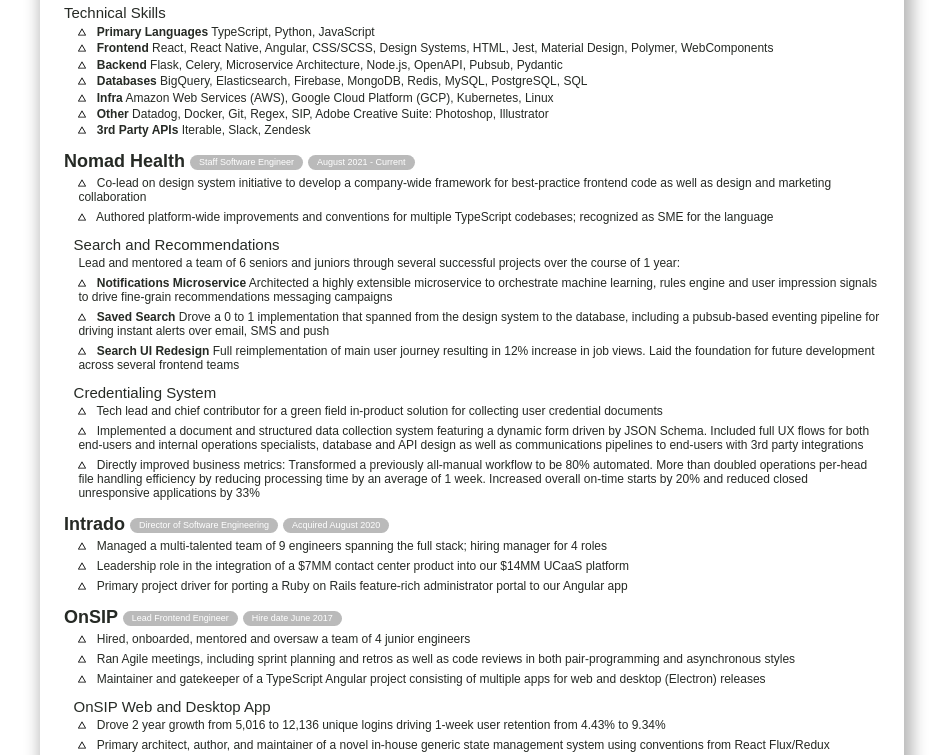
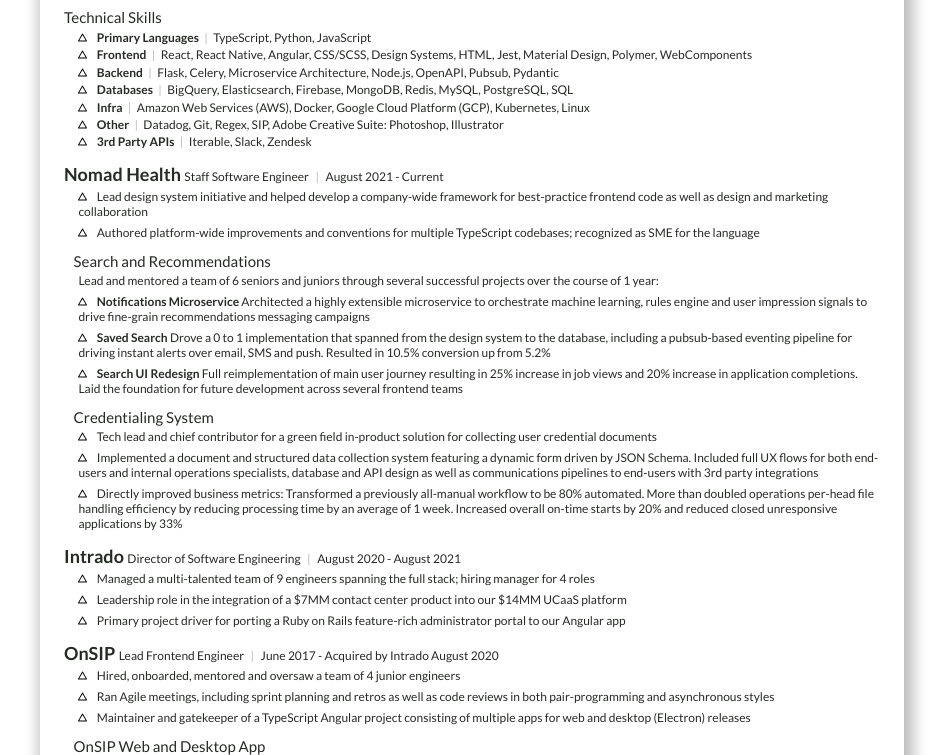
Before and after one commit to JimGreenberg/resume, a plain HTML site: page index.html in a window 1280 px wide. Shown: the part 149-904 px from the top of the page, without its empty margins (168-1119 px from the left). Drawn offline with Linux system fonts and the light colour scheme.

Commit message:
new font, updated timelines, removed chips, minor tweaks

```diff
--- a/index.html
+++ b/index.html
@@ -1,5 +1,11 @@
 <html>
   <head>
+    <link rel="preconnect" href="https://fonts.googleapis.com" />
+    <link rel="preconnect" href="https://fonts.gstatic.com" crossorigin />
+    <link
+      href="https://fonts.googleapis.com/css2?family=Lato:ital,wght@0,100;0,300;0,400;0,700;0,900;1,100;1,300;1,400;1,700;1,900&family=Rubik:ital,wght@0,300..900;1,300..900&display=swap"
+      rel="stylesheet"
+    />
     <style>
       @page {
         size: letter portrait;
@@ -14,7 +20,7 @@
         font-size: 15px;
       }
       body {
-        font-family: "Droid sans", sans-serif;
+        font-family: "Lato", sans-serif;
         margin: 0;
       }
       article {
@@ -61,17 +67,6 @@
         color: #bababa;
         margin: 0 0.25em;
       }
-      .chip {
-        display: inline-block;
-        border-radius: 999px;
-        padding: 0.4em 1em;
-        vertical-align: middle;
-        font-size: 0.5em;
-        font-weight: 300;
-        line-height: 0.9em;
-        background: #bababa;
-        color: white;
-      }
       p,
       small,
       span,
@@ -104,12 +99,6 @@
     <article>
       <h1>Jim Greenberg</h1>
       <small>
-        Carnegie Mellon University
-        <span class="pipe">|</span>
-        Class of 2015
-      </small>
-      <br />
-      <small>
         <a href="mailto:greenjberg@gmail.com">greenjberg@gmail.com</a>
         <span class="pipe">|</span>
         <a href="github.com/JimGreenberg"> github.com/JimGreenberg</a>
@@ -118,40 +107,55 @@
           linkedin.com/in/james-greenberg
         </a>
       </small>
+      <br />
+      <small>
+        Carnegie Mellon University
+        <span class="pipe">|</span>
+        BS in Chemical Engineering
+        <span class="pipe">|</span>
+        Class of 2015
+      </small>
       <section>
         <h3>Technical Skills</h3>
         <ul class="dense">
           <li>
             <strong>Primary Languages</strong>
+            <span class="pipe">|</span>
             TypeScript, Python, JavaScript
           </li>
           <li>
             <strong>Frontend</strong>
+            <span class="pipe">|</span>
             React, React Native, Angular, CSS/SCSS, Design Systems, HTML, Jest,
             Material Design, Polymer, WebComponents
           </li>
           <li>
             <strong>Backend</strong>
+            <span class="pipe">|</span>
             Flask, Celery, Microservice Architecture, Node.js, OpenAPI, Pubsub,
             Pydantic
           </li>
           <li>
             <strong>Databases</strong>
+            <span class="pipe">|</span>
             BigQuery, Elasticsearch, Firebase, MongoDB, Redis, MySQL,
             PostgreSQL, SQL
           </li>
           <li>
             <strong>Infra</strong>
-            Amazon Web Services (AWS), Google Cloud Platform (GCP), Kubernetes,
-            Linux
+            <span class="pipe">|</span>
+            Amazon Web Services (AWS), Docker, Google Cloud Platform (GCP),
+            Kubernetes, Linux
           </li>
           <li>
             <strong>Other</strong>
-            Datadog, Docker, Git, Regex, SIP, Adobe Creative Suite: Photoshop,
+            <span class="pipe">|</span>
+            Datadog, Git, Regex, SIP, Adobe Creative Suite: Photoshop,
             Illustrator
           </li>
           <li>
             <strong>3rd Party APIs</strong>
+            <span class="pipe">|</span>
             Iterable, Slack, Zendesk
           </li>
         </ul>
@@ -159,13 +163,13 @@
       <section>
         <h2>
           Nomad Health
-          <span class="chip">Staff Software Engineer</span>
-          <!-- <span class="pipe">|</span> -->
-          <span class="chip">August 2021 - Current</span>
+          <span>Staff Software Engineer</span>
+          <span class="pipe">|</span>
+          <span>August 2021 - Current</span>
         </h2>
         <ul>
           <li>
-            Co-lead on design system initiative to develop a company-wide
+            Lead design system initiative and helped develop a company-wide
             framework for best-practice frontend code as well as design and
             marketing collaboration
           </li>
@@ -191,12 +195,13 @@
               <strong>Saved Search</strong> Drove a 0 to 1 implementation that
               spanned from the design system to the database, including a
               pubsub-based eventing pipeline for driving instant alerts over
-              email, SMS and push
+              email, SMS and push. Resulted in 10.5% conversion up from 5.2%
             </li>
             <li>
               <strong>Search UI Redesign</strong> Full reimplementation of main
-              user journey resulting in 12% increase in job views. Laid the
-              foundation for future development across several frontend teams
+              user journey resulting in 25% increase in job views and 20%
+              increase in application completions. Laid the foundation for
+              future development across several frontend teams
             </li>
           </ul>
         </section>
@@ -233,9 +238,9 @@
       <section>
         <h2>
           Intrado
-          <span class="chip">Director of Software Engineering</span>
-          <!-- <span class="pipe">|</span> -->
-          <span class="chip">Acquired August 2020</span>
+          <span>Director of Software Engineering</span>
+          <span class="pipe">|</span>
+          <span>August 2020 - August 2021</span>
         </h2>
         <ul>
           <li>
@@ -255,9 +260,9 @@
       <section>
         <h2>
           OnSIP
-          <span class="chip">Lead Frontend Engineer</span>
-          <!-- <span class="pipe">|</span> -->
-          <span class="chip">Hire date June 2017</span>
+          <span>Lead Frontend Engineer</span>
+          <span class="pipe">|</span>
+          <span>June 2017 - Acquired by Intrado August 2020</span>
         </h2>
         <ul>
           <li>
```
